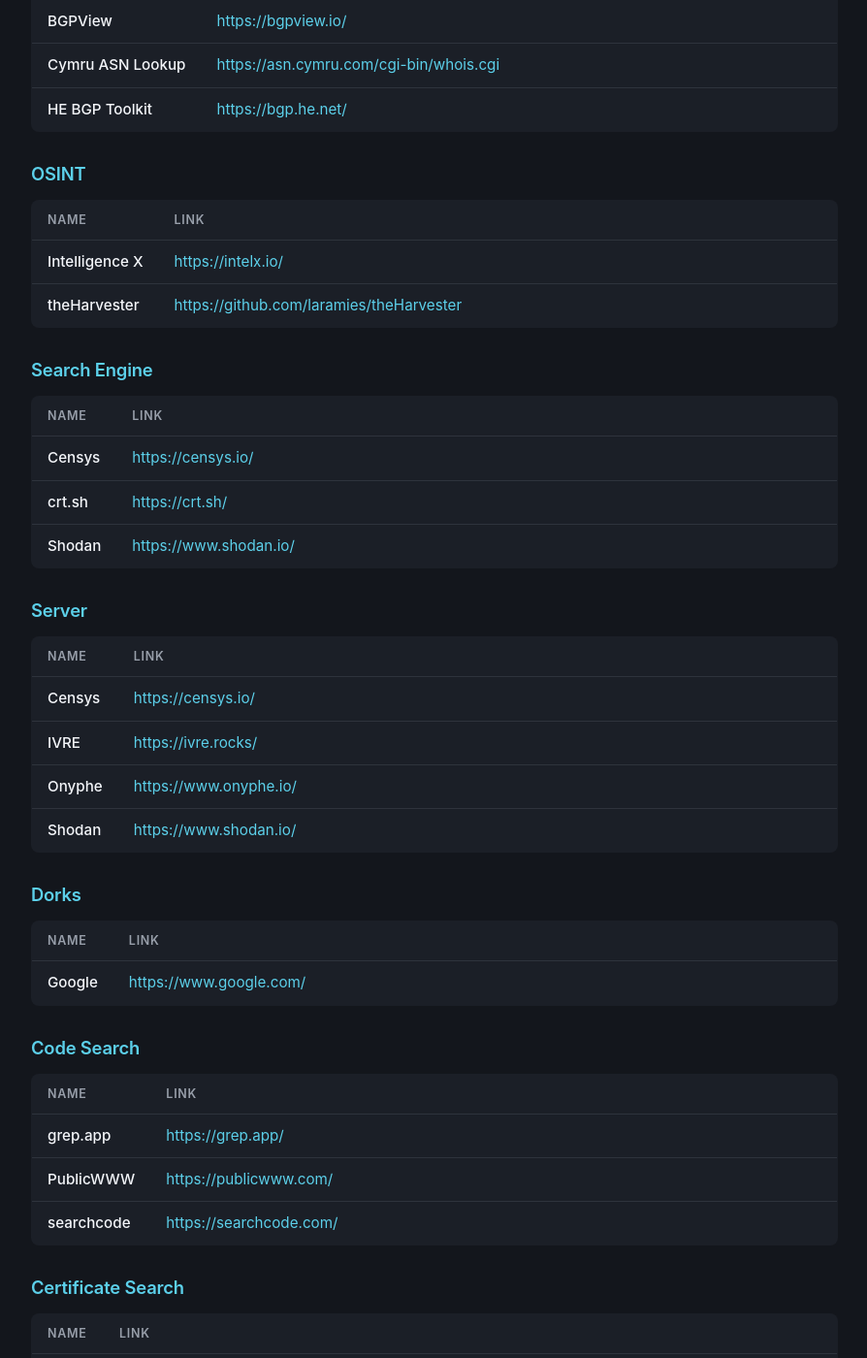
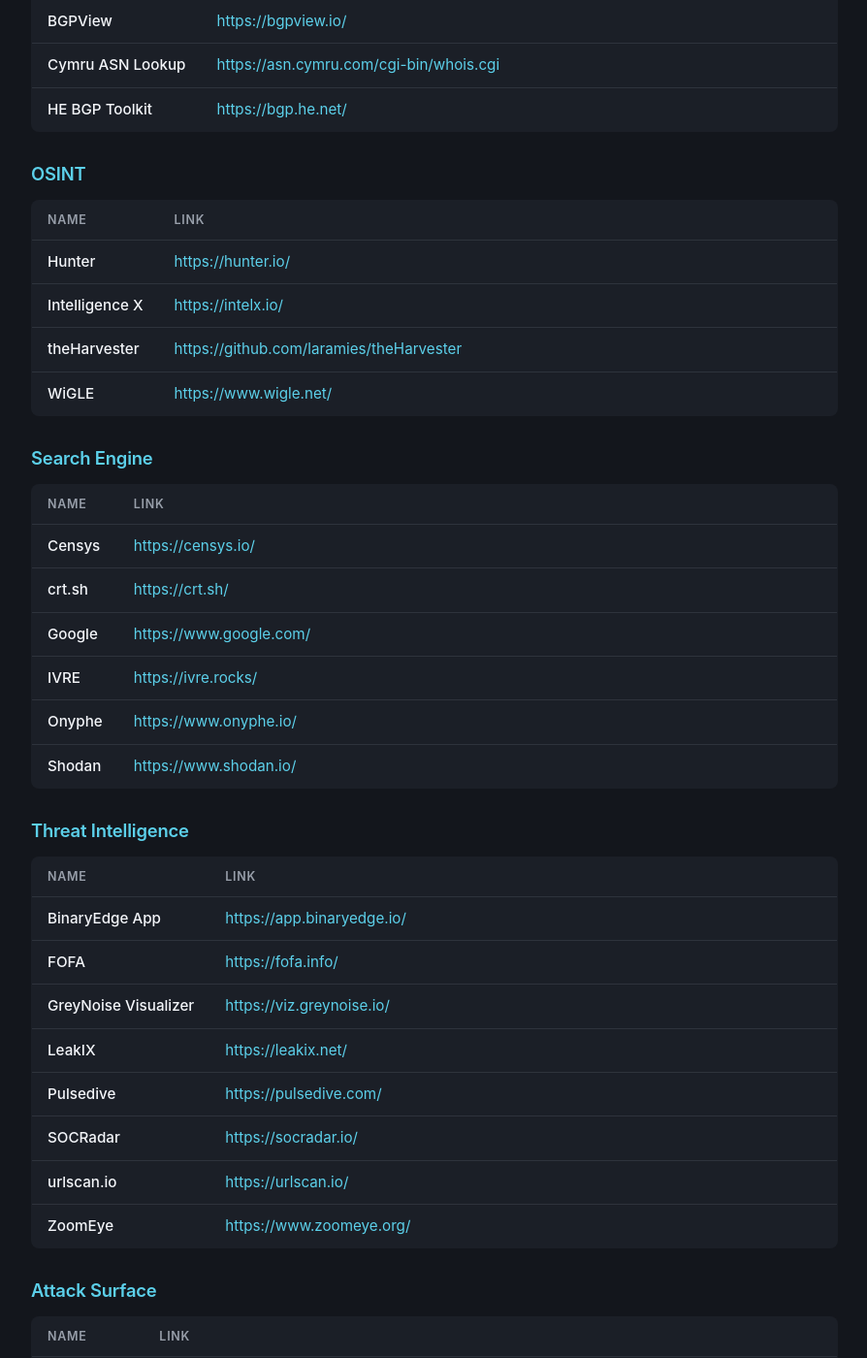
Before and after one commit to 6fd58c/Security, a Jekyll site: the page built from index.html, in a window 1280 px wide and 1400 px high, scrolled down 1647 px. Shown: the whole window at 97% size, without its empty margins (192-1086 px from the left). Built offline with Jekyll 4.4.1, drawn with Linux system fonts in a browser that asks for light colours; the repository's description, which GitHub fills in, is left out; some of the changed text lies outside the part shown.

Commit message:
De-duplicate tools and consolidate categories
Each tool now appears in exactly one category. Narrow sub-buckets from
the screenshot (Server, Dorks, Certificate Search, Email Discovery,
WiFi Networks) were folded into the broader original sections:

- Shodan/Censys/crt.sh/Google/Onyphe/IVRE all live in Search Engine
  (server / internet-asset / certificate / general search)
- Hunter and WiGLE join OSINT (email and wifi lookups are OSINT)

53 unique tools across 13 categories.

```diff
--- a/_data/categories.yml
+++ b/_data/categories.yml
@@ -1,19 +1,14 @@
 # Order in which tool categories appear on the site.
-# Add a new entry here to surface a new category; remove or reorder freely.
+# A category with no matching tools is skipped automatically.
 - name: DNS Recon
 - name: IP Lookup
 - name: Network
 - name: OSINT
 - name: Search Engine
-- name: Server
-- name: Dorks
-- name: Code Search
-- name: Certificate Search
 - name: Threat Intelligence
 - name: Attack Surface
+- name: Code Search
 - name: Vulnerabilities
-- name: Email Discovery
-- name: WiFi Networks
 - name: Scanning
 - name: API Testing
 - name: HTTP Proxy
--- a/_data/tools.yml
+++ b/_data/tools.yml
@@ -1,6 +1,6 @@
-# Security tools. Each entry needs a `name`, `url`, and a `categories` list.
-# Categories must match an entry in _data/categories.yml to be rendered.
-# A tool can appear in multiple categories — just add more entries to the list.
+# Security tools. Each tool appears exactly once; pick the single
+# category that best fits it. Category strings must match an entry in
+# _data/categories.yml.
 
 # DNS Recon
 - name: Altdns
@@ -75,8 +75,14 @@
 - name: Intelligence X
   url: https://intelx.io/
   categories: [OSINT]
+- name: Hunter
+  url: https://hunter.io/
+  categories: [OSINT]
+- name: WiGLE
+  url: https://www.wigle.net/
+  categories: [OSINT]
 
-# Search engines (broad)
+# Search Engine (server / internet-asset / certificate / general search)
 - name: Shodan
   url: https://www.shodan.io/
   categories: [Search Engine]
@@ -86,43 +92,17 @@
 - name: crt.sh
   url: https://crt.sh/
   categories: [Search Engine]
-
-# Server-focused search
-- name: Shodan
-  url: https://www.shodan.io/
-  categories: [Server]
-- name: Censys
-  url: https://censys.io/
-  categories: [Server]
+- name: Google
+  url: https://www.google.com/
+  categories: [Search Engine]
 - name: Onyphe
   url: https://www.onyphe.io/
-  categories: [Server]
+  categories: [Search Engine]
 - name: IVRE
   url: https://ivre.rocks/
-  categories: [Server]
+  categories: [Search Engine]
 
-# Dorks
-- name: Google
-  url: https://www.google.com/
-  categories: [Dorks]
-
-# Code search
-- name: grep.app
-  url: https://grep.app/
-  categories: [Code Search]
-- name: searchcode
-  url: https://searchcode.com/
-  categories: [Code Search]
-- name: PublicWWW
-  url: https://publicwww.com/
-  categories: [Code Search]
-
-# Certificate search
-- name: crt.sh
-  url: https://crt.sh/
-  categories: [Certificate Search]
-
-# Threat intelligence
+# Threat Intelligence
 - name: BinaryEdge App
   url: https://app.binaryedge.io/
   categories: [Threat Intelligence]
@@ -148,7 +128,7 @@
   url: https://pulsedive.com/
   categories: [Threat Intelligence]
 
-# Attack surface
+# Attack Surface
 - name: Netlas
   url: https://app.netlas.io/
   categories: [Attack Surface]
@@ -159,27 +139,28 @@
   url: https://www.binaryedge.io/
   categories: [Attack Surface]
 
+# Code Search
+- name: grep.app
+  url: https://grep.app/
+  categories: [Code Search]
+- name: searchcode
+  url: https://searchcode.com/
+  categories: [Code Search]
+- name: PublicWWW
+  url: https://publicwww.com/
+  categories: [Code Search]
+
 # Vulnerabilities
 - name: Vulners
   url: https://vulners.com/
   categories: [Vulnerabilities]
-
-# Email discovery
-- name: Hunter
-  url: https://hunter.io/
-  categories: [Email Discovery]
-
-# WiFi networks
-- name: WiGLE
-  url: https://www.wigle.net/
-  categories: [WiFi Networks]
 
 # Scanning
 - name: Nmap
   url: https://nmap.org/
   categories: [Scanning]
 
-# API testing
+# API Testing
 - name: Insomnia
   url: https://insomnia.rest/
   categories: [API Testing]
@@ -187,7 +168,7 @@
   url: https://www.getpostman.com
   categories: [API Testing]
 
-# HTTP proxy
+# HTTP Proxy
 - name: Burp Suite
   url: https://portswigger.net/burp
   categories: [HTTP Proxy]
@@ -201,7 +182,7 @@
   url: https://github.com/zaproxy/zaproxy/wiki/Downloads
   categories: [HTTP Proxy]
 
-# File sharing
+# File Sharing
 - name: Firefox Send
   url: https://send.firefox.com/
   categories: [File Sharing]
```
